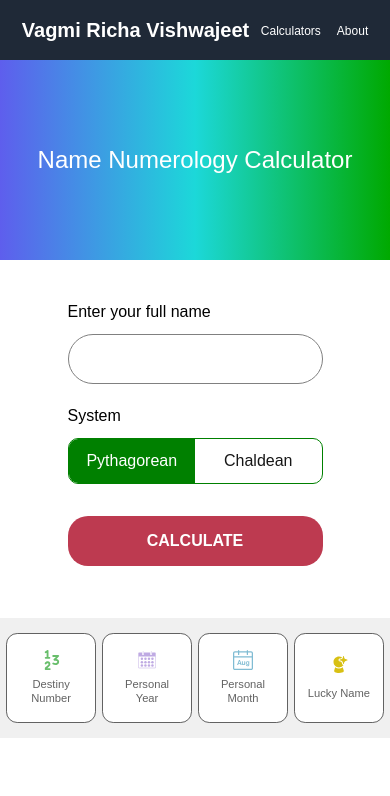
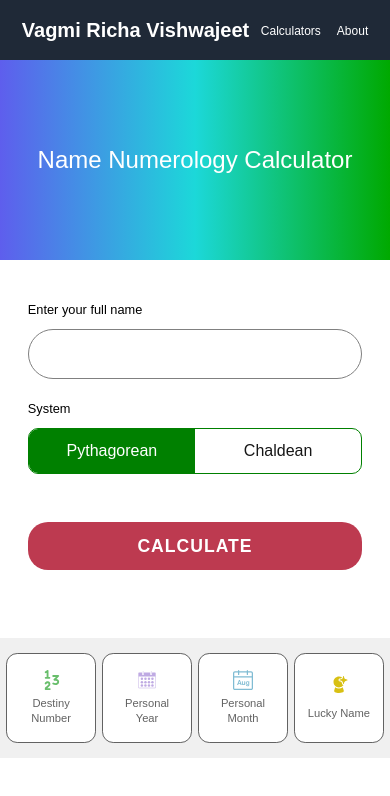
Before and after one commit to vkondi/richa-profile, a Next.js app: page /name-numerology-calculator in a window 390 px wide. Shown: the top 796 px of the page. Built offline with nearby package versions, Linux system fonts and the light colour scheme.

Commit message:
chore: name numerology responsiveness

```diff
--- a/app/(calculators)/name-numerology-calculator/page.tsx
+++ b/app/(calculators)/name-numerology-calculator/page.tsx
@@ -65,8 +65,7 @@ const NameNumerologyCalculator = () => {
         {/* Form */}
         <div className={styles.formContainer}>
           {/* Input Field + Label */}
-          <div>
-            <div className={styles.nameLabel}>Enter your full name</div>
+          <div className={styles.label}>Enter your full name</div>
           <TextInput
             className={styles.textInput}
             value={name || ""}
@@ -75,7 +74,7 @@ const NameNumerologyCalculator = () => {
 
           {/* System */}
           <div>
-              <div className={styles.systemLabel}>System</div>
+            <div className={styles.label}>System</div>
             <div className={styles.systemOptionContainer}>
               <div
                 className={`${styles.systemOption} ${system === "pythagorean" ? styles.systemOptionSelected : ""}`}
@@ -91,7 +90,6 @@ const NameNumerologyCalculator = () => {
               </div>
             </div>
           </div>
-          </div>
 
           {/* Calculate button */}
           <div className={styles.calculateBtn} onClick={handleCalculate}>
@@ -104,6 +102,7 @@ const NameNumerologyCalculator = () => {
           <div className={styles.resultContainer}>
             <ResultCard title="Name to number" result={nameToNumber} />
             <ResultCard title="Soul number" result={soulNumber} />
+            {/* <ResultCard title="Name to number" result={nameToNumber} /> */}
           </div>
         )}
       </div>
--- a/app/(calculators)/name-numerology-calculator/styles.module.css
+++ b/app/(calculators)/name-numerology-calculator/styles.module.css
@@ -9,11 +9,13 @@
 
 .formContainer {
   /* background-color: skyblue; */
-  padding: 0rem 3rem;
+  display: flex;
+  flex-direction: column;
+  align-items: stretch;
+  min-width: 30%;
 }
 
 .textInput {
-  width: 25vw;
   height: 50px;
   padding: 0.5rem;
   letter-spacing: 1px;
@@ -22,35 +24,29 @@
   margin-top: 10px;
 }
 
-.nameLabel {
+.label {
   color: black;
-  font-size: 1.3vw;
+  font-size: max(1.1vw, 1em);
   margin-top: 20px;
 }
 
 .calculateBtn {
   color: white;
-  font-size: 1.3vw;
+  font-size: max(1.2vw, 1.6em);
   font-weight: 600;
-  height: 50px;
-  width: auto;
+  padding: 0.6em 1em;
+  letter-spacing: 1px;
   border-radius: 20px;
   background-color: rgb(189, 58, 80);
   text-align: center;
   display: flex;
   align-items: center;
   justify-content: center;
-  margin: 2rem 0rem;
+  margin: 3rem 0rem;
 }
 
 .calculateBtn:hover {
   background-color: rgb(88, 25, 25);
-}
-
-.systemLabel {
-  color: black;
-  font-size: 1.3vw;
-  margin-top: 20px;
 }
 
 .systemOptionContainer {
@@ -69,6 +65,7 @@
   align-items: center;
   flex: 1;
   padding: 10px;
+  font-size: max(1.1vw, 1.3em);
 }
 
 .systemOptionSelected {
@@ -77,14 +74,16 @@
 }
 
 .resultContainer {
-  justify-content: space-evenly;
+  justify-content: center;
   align-items: center;
   flex: 1;
   display: flex;
   column-gap: 20px;
-  padding: 10px;
+  row-gap: 20px;
   /* background-color: lightgrey; */
   animation: fadeIn 0.5s ease-in-out;
+  flex-wrap: wrap;
+  padding: 10px 0px;
 }
 
 @keyframes fadeIn {
@@ -98,16 +97,15 @@
 
 .resultCard {
   background-color: gold;
-  width: 15vw;
-  height: 15vw;
-  max-width: 220px;
-  max-height: 220px;
-  min-width: 150px;
-  min-height: 150px;
+  width: calc(33.33% - 0px);
+  aspect-ratio: 1 / 1;
+  min-width: 155px;
+  max-width: 320px;
   border-radius: 10px;
+  /* border: 1px solid gold; */
   display: flex;
   flex-direction: column;
-  padding: 10px;
+  overflow: hidden;
 }
 
 .resultCardTitle {
@@ -115,106 +113,89 @@
   align-items: center;
   justify-content: center;
   padding: 10px 0px;
-  font-size: 1.3vw;
+  font-size: max(1.1vw, 1.3em);
+  white-space: nowrap;
+  text-overflow: unset;
+  overflow: hidden;
+  word-wrap: break-word;
 }
 
 .resultCardResult {
   color: #000000ab;
   flex: 1;
-  background-color: white;
+  /* background-color: white; */
   display: flex;
   align-items: center;
   justify-content: center;
-  font-size: 3.5rem;
+  font-size: max(3.5vw, 4em);
   font-weight: bold;
+  background-color: #fbfaef;
 }
 
 @media only screen and (max-width: 480px) {
   .container {
     flex-direction: column;
-    margin: 0 5vw;
-    padding: 20px 0px;
+    margin: 0 2vw;
   }
 
-  .textInput {
-    width: 100%;
+  .label {
+    font-size: max(0.6vw, 0.8em);
   }
 
-  .nameLabel {
-    font-size: inherit;
+  .systemOption {
+    font-size: max(0.8vw, 1em);
   }
 
   .calculateBtn {
-    font-size: inherit;
-  }
-
-  .systemLabel {
-    font-size: inherit;
-  }
-
-  .resultCard {
-    min-width: 140px;
-    min-height: 140px;
+    font-size: max(0.9vw, 1.1em);
   }
 
   .resultCardTitle {
-    font-size: inherit;
+    font-size: max(0.8vw, 1em);
   }
 
   .resultCardResult {
-    font-size: 3rem;
+    font-size: max(3vw, 2.1em);
   }
 }
 
-@media only screen and (min-width: 481px) and (max-width: 920px) {
-  /* .container {
-    flex-direction: column;
+@media only screen and (min-width: 481px) and (max-width: 820px) {
+  .container {
     margin: 0 5vw;
-    padding: 20px 0px;
-  } */
+  }
 
-  /* .textInput {
-    width: 100%;
-  } */
+  .formContainer {
+    align-items: stretch;
+    justify-content: center;
+  }
 
-  /* .nameLabel {
-    font-size: inherit;
-  } */
+  .label {
+    font-size: max(0.9vw, 1em);
+  }
 
-  /* .calculateBtn {
-    font-size: inherit;
-  } */
+  .systemOption {
+    font-size: max(1.1vw, 1.1em);
+  }
 
-  /* .systemLabel {
-    font-size: inherit;
-  } */
+  .calculateBtn {
+    font-size: max(1.3vw, 1.3em);
+  }
 
-  /* .resultCard {
-    min-width: 140px;
-    min-height: 140px;
-  } */
+  .resultCardTitle {
+    font-size: max(1.1vw, 1.1em);
+  }
 
-  /* .resultCardTitle {
-    font-size: inherit;
-  } */
-
-  /* .resultCardResult {
-    font-size: 3rem;
-  } */
+  .resultCardResult {
+    font-size: max(3.5vw, 3em);
+  }
 }
 
-@media only screen and (min-width: 921px) {
+@media only screen and (min-width: 821px) {
+  .formContainer {
+    min-width: 400px;
+  }
 
-  /* .resultCard {
-    min-width: 140px;
-    min-height: 140px;
-  } */
-
-  /* .resultCardTitle {
-    font-size: inherit;
-  } */
-
-  /* .resultCardResult {
-    font-size: 3rem;
-  } */
+  .calculateBtn {
+    max-width: 400px;
+  }
 }
```
Lines whose indentation alone changed are shown as unchanged.
